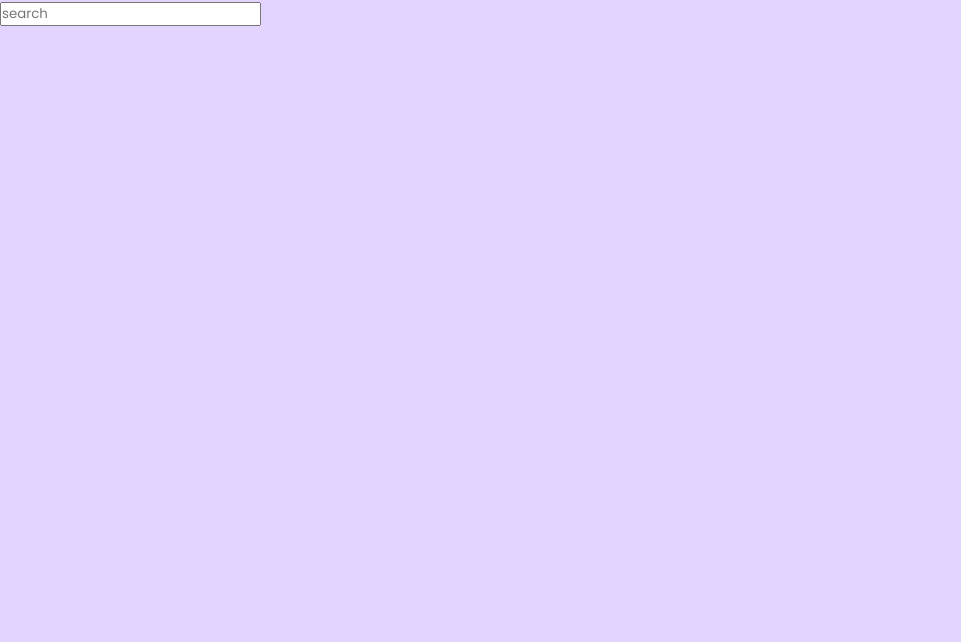
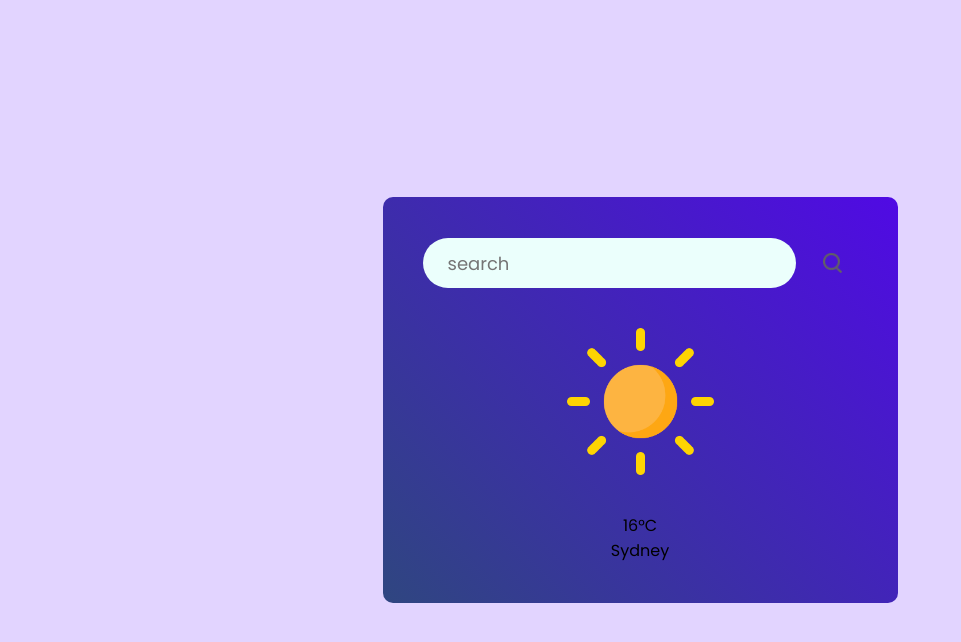
Before and after one commit to waibaBikash/Weather-App, a React (Vite) app: page / in a window 1280 px wide. Shown: the top 642 px of the page, without its empty margins (0-961 px from the left). Built offline with nearby package versions, Linux system fonts and the light colour scheme.

Commit message:
create a weather ui

```diff
--- a/src/components/Weather.css
+++ b/src/components/Weather.css
@@ -0,0 +1,28 @@
+.weather{
+  place-self: center;
+  padding: 40px;
+  border-radius: 10px;
+  background-image: linear-gradient(45deg, #2f4680, #500ae4);
+  display: flex;
+  flex-direction: column;
+  align-items: center;
+}
+.search-bar{
+  display: flex;
+  align-items: center;
+  gap: 12px;
+}
+.search-bar input{
+  height: 50px;
+  border: none;
+  outline: none;
+  border-radius: 40px;
+  padding-left: 25px;
+  color: #626266;
+  background: #ebfffc;
+  font-size: 18px;
+}
+.search-bar img{
+  width: 50px;
+  padding: 15px;
+}
--- a/src/components/Weather.jsx
+++ b/src/components/Weather.jsx
@@ -1,13 +1,24 @@
 import React from 'react';
 import './Weather.css';
+import search_icon from '../assets/search.png';
+import clear_icon from '../assets/clear.png';
+import cloud_icon from '../assets/cloud.png';
+import drizzle_icon from '../assets/drizzle.png';
+import rain_icon from '../assets/rain.png';
+import snow_icon from '../assets/snow.png';
+import wind_icon from '../assets/wind.png';
+import humidity_icon from '../assets/humidity.png';
 
 const Weather = () => {
   return (
     <div className='weather'>
       <div className="search-bar">
          <input type="text" placeholder='search' />
-         <img src="" alt="" />
+         <img src={search_icon} alt="" />
       </div>
+       <img src={clear_icon} alt=""  className='weather-icon'/>
+       <p>16°C</p>
+       <p>Sydney</p>
     </div>
   )
 }
```
